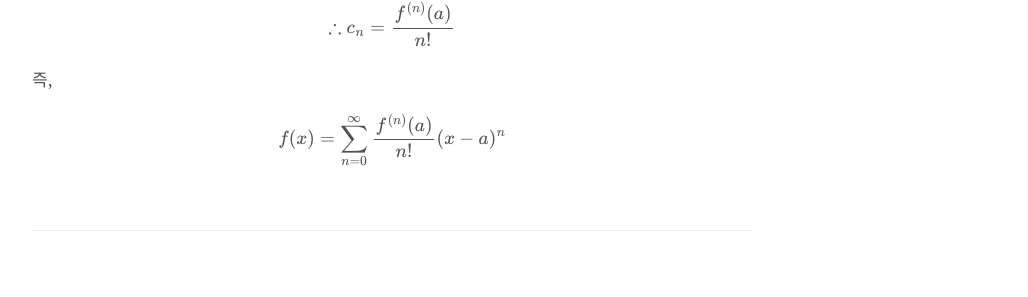
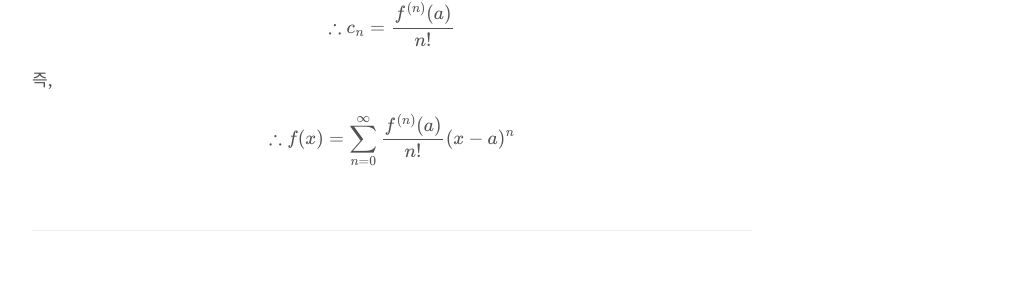
Before and after one commit to seokhoonj/seokhoonj.github.io, a Jekyll site: the page built from _posts/Math/2018-10-13-Math-taylor_series.md, in a window 1280 px wide and 1129 px high. Shown: the part 549-846 px from the top of the window, without its empty margins (248-1276 px from the left). Built offline with Jekyll 4.4.1, drawn with Linux system fonts in a browser that asks for light colours; nearby versions of some CDN libraries; formulas are drawn with MathJax 3; comment, search, counter and statistics services are not loaded.

Commit message:
add _posts

```diff
--- a/_posts/Math/2018-10-13-Math-taylor_series.md
+++ b/_posts/Math/2018-10-13-Math-taylor_series.md
@@ -24,4 +24,4 @@ comments: false
 \\( \therefore c\_n = \frac{f^{(n)}(a)}{n!} \\)
 
 즉,
-\\( f(x) = \sum\_{n=0}^{\infty} \frac{f^{(n)}(a)}{n!} (x-a)^n \\)
+\\( \therefore f(x) = \sum\_{n=0}^{\infty} \frac{f^{(n)}(a)}{n!} (x-a)^n \\)
```
